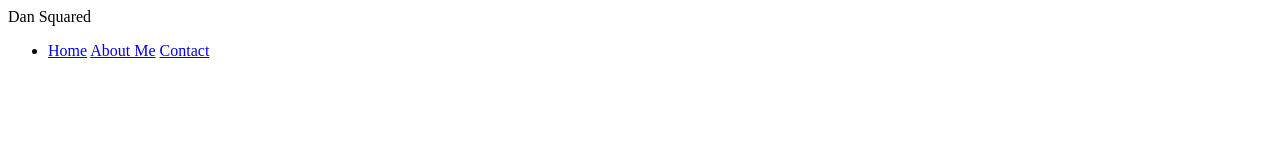
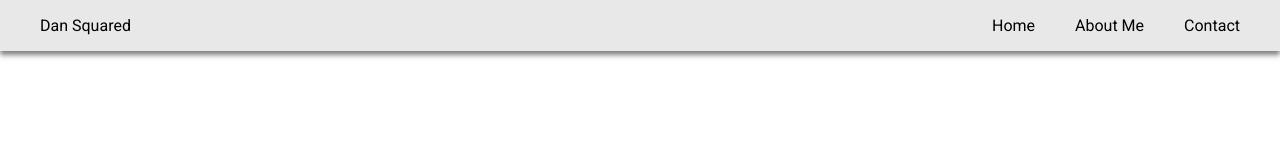
Before and after one commit to danielcsarria/dan-squared, a plain HTML site: page index.html in a window 1280 px wide. Drawn offline with Linux system fonts and the light colour scheme.

Commit message:
solution to challenge

```diff
--- a/assets/styles/styles.css
+++ b/assets/styles/styles.css
@@ -0,0 +1,45 @@
+html, body {
+  margin: 0;
+  padding: 0;
+  font-family: 'Roboto', sans-serif;
+}
+
+header {
+  display: flex;
+  justify-content: space-between;
+  align-items: center;
+  padding: 0 40px;
+  background-color: #e8e8e8;
+  box-shadow: 0px 4px 5px 0px rgba(0,0,0,0.5);
+}
+
+header ul {
+  display: flex;
+  list-style: none;
+}
+
+header ul li {
+  margin-left: 40px
+}
+
+header ul li a {
+  text-decoration: none;
+  color: #000;
+  position: relative;
+}
+
+header ul li a::after {
+  content: "";
+  width: 100%;
+  height: 5px;
+  position: absolute;
+  bottom: -16px;
+  left: 0;
+  background-color: rgb(7, 151, 199);
+  opacity: 0;
+  transition: 250ms ease-in-out;
+}
+
+header ul li a:hover::after{
+  opacity: 1;
+}
--- a/index.html
+++ b/index.html
@@ -5,6 +5,12 @@
     <meta http-equiv="X-UA-Compatible" content="IE=edge" />
     <meta name="viewport" content="width=device-width, initial-scale=1.0" />
     <link rel="stylesheet" href="assets/styles/styles.css" />
+    <link rel="preconnect" href="https://fonts.googleapis.com" />
+    <link rel="preconnect" href="https://fonts.gstatic.com" crossorigin />
+    <link
+      href="https://fonts.googleapis.com/css2?family=Roboto&display=swap"
+      rel="stylesheet"
+    />
     <title>Dan Squared</title>
   </head>
   <body>
@@ -14,7 +20,11 @@
         <ul>
           <li>
             <a href="#">Home</a>
+          </li>
+          <li>
             <a href="about-me.html">About Me</a>
+          </li>
+          <li>
             <a href="contact.html">Contact</a>
           </li>
         </ul>
```
